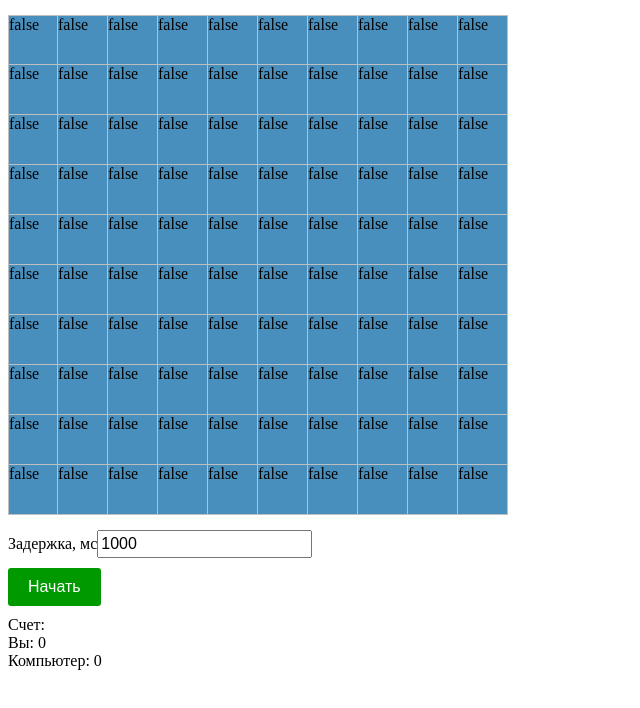
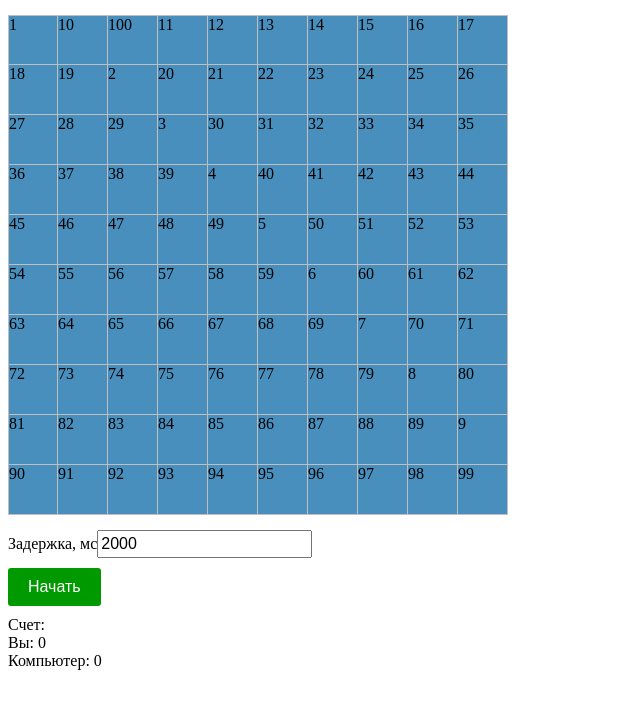
Before and after one commit to x404/game-angular, an Angular app: page / in a window 1280 px wide. Shown: the top 708 px of the page, without its empty margins (0-640 px from the left). Built offline with nearby package versions, Linux system fonts and the light colour scheme.

Commit message:
show green cell

```diff
--- a/src/app/app.component.html
+++ b/src/app/app.component.html
@@ -9,10 +9,13 @@
             [ngClass]="{
               'cell': true,
               'cell-active' : item.key == currentId,
-              'cell-error'  : item.value | errorvalue
+              'cell-error'  : item.value | errorvalue,
+              'cell-success': item.value | successvalue
             }"
+
+            (click)="item.key == currentId && updateCell(item.key)"
           >
-          {{item.value | errorvalue}}
+          {{item.key}}
           </div>
         </div>
 
--- a/src/app/app.component.ts
+++ b/src/app/app.component.ts
@@ -18,7 +18,7 @@ export class AppComponent {
 
   cellcounts: number = 100;
   finishcount: number = 10;
-  delayValue: number = 1000;
+  delayValue: number = 2000;
   // timeoutEl: any = document.querySelector(".i-delay");
   gameDiv: any = document.querySelector(".list");
   // userCountEl: any = document.querySelector("#user_count");
@@ -76,13 +76,11 @@ export class AppComponent {
       const rnd:number = this.randomInteger(arr.length - 1);
       const idx:number = arr[rnd][1].id;
 
-
       //document.querySelector(".btn-start").classList.add("d-none");
 
       // set active cell
       this.currentId = idx;
      // document.querySelector(`[data-id="${id}"]`).classList.add("cell-active");
-
 
      //console.log(arr[rnd][1]);
       // start timer
@@ -173,7 +171,17 @@ export class AppComponent {
 
 
     // update Status Cell in Grid and update status in Object
-    updateCell() {
+    updateCell(id : any) {
+      console.log('Your click', id);
+
+      this.clickCellFlag = true;
+      this.updateStatusCellInObj(id, "success");
+        if (this.checkResult()) {
+          clearInterval(this.timer);
+          this.blinkCell();
+          //this.timer = setInterval(this.blinkCell.bind(this), this.timeout);
+        }
+
       // const target = e.target;
       // if (target.classList.contains("cell-active")) {
       //   const id = target.dataset.id;
```
